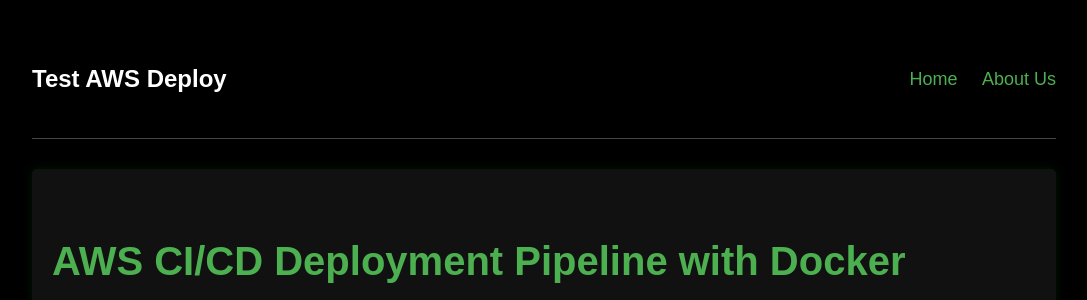
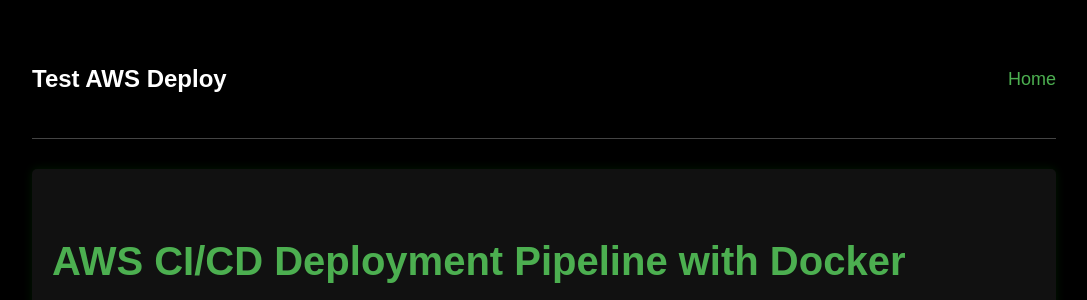
Before and after one commit to Xioketh/learn-devops, a Flask app: page / in a window 1280 px wide. Shown: the top 300 px of the page, without its empty margins (96-1183 px from the left). Run offline with Flask 3, Linux system fonts and the light colour scheme.

Commit message:
Update base.html

```diff
--- a/simple-python-app/templates/base.html
+++ b/simple-python-app/templates/base.html
@@ -13,7 +13,7 @@
                 <h1>Test AWS Deploy</h1>
                 <div class="nav-links">
                     <a href="{{ url_for('index') }}">Home</a>
-                    <a href="{{ url_for('about') }}">About Us</a>
+{#                    <a href="{{ url_for('about') }}">About Us</a>#}
                 </div>
             </nav>
         </header>
```
